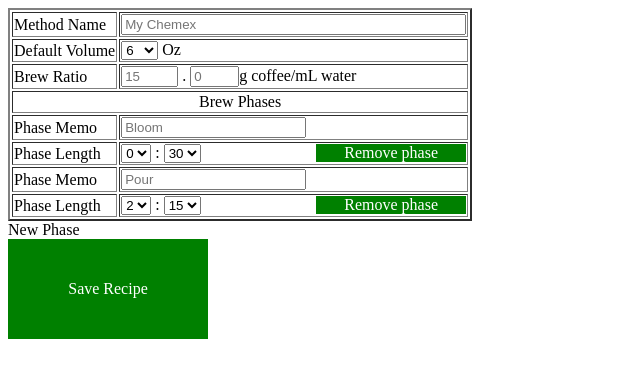
After one commit to dudelorf/coffeeTimer, a PHP site: page /recipeForm.html in a window 1280 px wide. The commit adds this page. Shown: the top 378 px of the page, without its empty margins (0-640 px from the left). Run offline with PHP 8.4, Linux system fonts and the light colour scheme; some libraries are stand-ins or nearby versions.

Commit message:
Continued work with new recipe form

```diff
--- /dev/null
+++ b/recipeForm.html
@@ -0,0 +1,119 @@
+<!DOCTYPE html>
+<head>
+	<title>New Recipe</title>
+	<link rel="stylesheet" type="text/css" href="styles/phaseForm.css" />
+	<script src="http://ajax.googleapis.com/ajax/libs/jquery/1.11.2/jquery.min.js"></script>
+	<script>
+		$(document).ready(function(){
+			var outputStr = ""
+			for (var vol = 6; vol < 32; vol++)
+			{
+				outputStr += "<option value=" + vol + " >" + vol + "</option>";
+			}
+			$("#volSelect").append(outputStr);
+		});
+
+		function removePhase(phaseName)
+		{
+			var phases = document.getElementsByClassName("phaseField");
+			alert(phases.length);
+			$("#"+phaseName+"Memo").remove();
+			$("#"+phaseName+"Data").remove();
+		}
+
+		function addPhase(phaseNum)
+		{
+			var row1 = document.createElement("tr");
+			row1.innerHTML = "<td>Yo</td><td> Dude</td>"
+			var row2 = document.createElement("tr");
+			row2.innerHTML = "<td>A Name</td><td><input type=\"text\">Text thing</input></td>";
+			$("#formTable").append(row1, row2);
+		}
+	</script>
+</head>
+<body>
+	<form action="processRecipe.php" method="POST">
+		<table border="2px" id="formTable">
+		<tr>
+			<td>Method Name</td>
+			<td><input type="text" size="40" placeholder="My Chemex"></input></td>
+		</tr>
+		<tr>
+			<td>Default Volume</td>
+			<td><select id="volSelect"></select> Oz</td>
+		</tr>
+		<tr>
+			<td>Brew Ratio</td>
+			<td><input type="text" size="4" placeholder="15" ></input>
+			. <input type="text" size="3" placeholder="0" ></input>g coffee/mL water</td>
+		</tr>
+		<tr><td colspan="2" style="text-align:center">Brew Phases</td></tr>
+		<!-- first brew phase -->
+			<tr id="p1Memo" class="phaseField" >
+				<td>Phase Memo</td>
+				<td><input type="text" placeholder="Bloom"></input></td>
+			</tr>
+			<tr id="p1Data">
+			<td>Phase Length</td>
+			<td>
+				<select name="minutesP1">
+					<option value="0"> 0 </option>
+					<option value="1"> 1 </option>
+					<option value="2"> 2 </option>
+					<option value="3"> 3 </option>
+					<option value="4"> 4 </option>
+					<option value="5"> 5 </option>
+				</select> :
+				<select name="secondsP1">
+					<option value="0"> 00 </option>
+					<option value="15"> 15 </option>
+					<option value="30" selected="true"> 30 </option>
+					<option value="45"> 45 </option>
+				</select>
+				<div class="removePhaseButton" onclick="removePhase('p1')"> Remove phase </div>
+			</td>
+			</tr>
+		<!-- next brew phase -->
+			<tr>
+				<td class="phaseField" >Phase Memo</td>
+				<td><input type="text" placeholder="Pour"></input></td>
+			</tr>
+			<tr>
+			<td>Phase Length</td>
+			<td>
+				<select name="minutesP1">
+					<option value="0"> 0 </option>
+					<option value="1"> 1 </option>
+					<option value="2" selected="true"> 2 </option>
+					<option value="3"> 3 </option>
+					<option value="4"> 4 </option>
+					<option value="5"> 5 </option>
+				</select> :
+				<select name="secondsP2">
+					<option value="0"> 00 </option>
+					<option value="15" selected="true"> 15 </option>
+					<option value="30"> 30 </option>
+					<option value="45"> 45 </option>
+				</select>
+				<div style="
+						width:150px;
+						display:inline-block;
+						color:white;
+						background-color:green;
+						float:right;
+						text-align:center;"> Remove phase </div>
+			</td>
+			</tr>
+		</table>
+	</form>
+	<div onclick="addPhase(2)">New Phase</div>
+	<div id="submitThatBioch" style="
+								width:200px;
+								height:100px;
+								color:white;
+								background-color:green;
+								text-align:center;
+								vertical-align:middle;
+								line-height:100px;">Save Recipe</div>
+</body>
+</html>
--- /dev/null
+++ b/styles/phaseForm.css
@@ -0,0 +1,9 @@
+.removePhaseButton
+{
+	width:150px;
+	display:inline-block;
+	color:white;
+	background-color:green;
+	float:right;
+	text-align:center;
+}
```
Also changed, not shown: index.php (+14 -2 lines).
